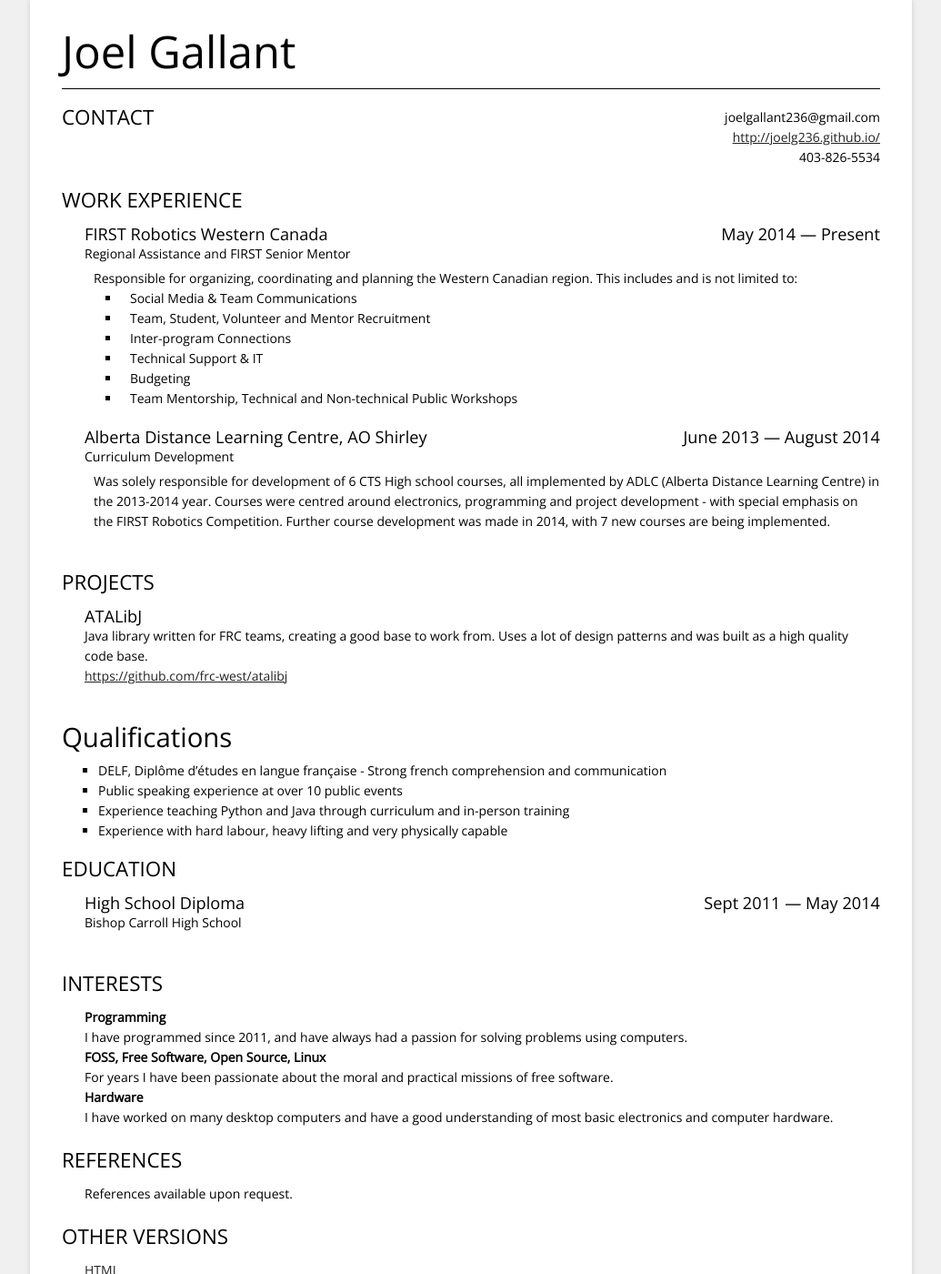
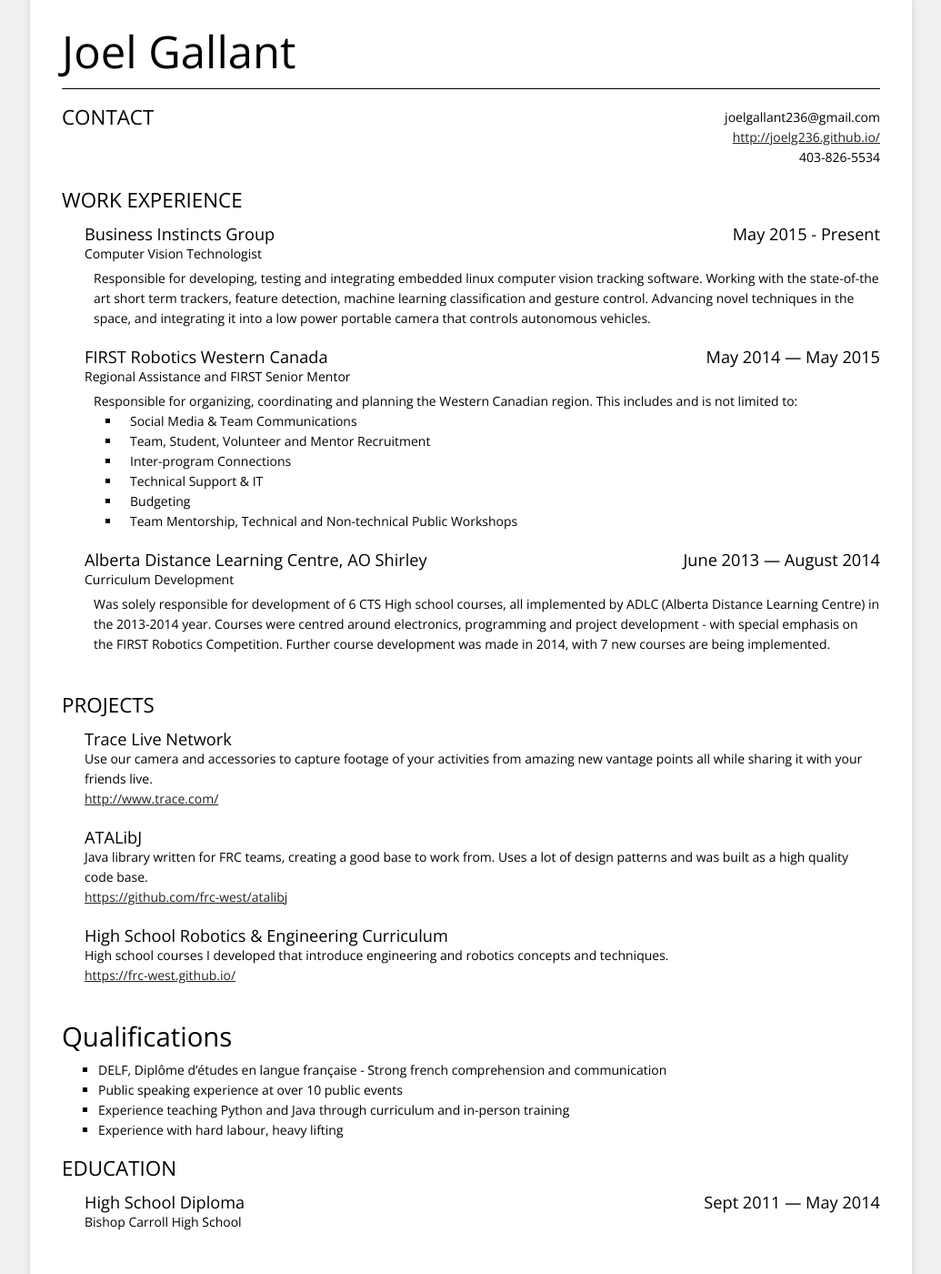
Before and after one commit to joelg236/joelg236.github.io, a Jekyll site: the page built from resume.html, in a window 1280 px wide and 1400 px high. Shown: the whole window at 91% size, without its empty margins (122-1157 px from the left). Built offline with Jekyll 4.4.1, drawn with Linux system fonts in a browser that asks for light colours; Markdown is read by kramdown in place of the engine named in the settings.

Commit message:
Update resume

```diff
--- a/resume.html
+++ b/resume.html
@@ -219,8 +219,21 @@
           <h2 class="title">Work experience</h2>
 
           <div class="set item">
+            <h3><span class="company l">Business Instincts Group</span>
+            <span class="date r">May 2015 - Present</span></h3><span class=
+            "job_title">Computer Vision Technologist</span>
+            <span class="info job_description">Responsible for developing, testing
+            and integrating embedded linux computer vision tracking software. Working
+            with the state-of-the art short term trackers, feature detection,
+            machine learning classification and gesture control. Advancing novel techniques
+            in the space, and integrating it into a low power portable camera that controls
+            autonomous vehicles.
+            </span>
+          </div>
+
+          <div class="set item">
             <h3><span class="company l">FIRST Robotics Western Canada</span>
-            <span class="date r">May 2014 — Present</span></h3><span class=
+            <span class="date r">May 2014 — May 2015</span></h3><span class=
             "job_title">Regional Assistance and FIRST Senior Mentor</span>
             <span class="info job_description">Responsible for organizing,
             coordinating and planning the Western Canadian region. This includes
@@ -231,8 +244,7 @@
 
               <li><span class="info job_description">Team, Student, Volunteer and Mentor Recruitment</span></li>
 
-              <li><span class="info job_description">Inter-program
-              Connections</span></li>
+              <li><span class="info job_description">Inter-program Connections</span></li>
 
               <li><span class="info job_description">Technical Support & IT</span></li>
 
@@ -263,12 +275,25 @@
           <h2 class="title">Projects</h2>
 
           <div class="set item">
+            <h3><span class="course l">Trace Live Network</span></h3><br>
+            <span class="info">Use our camera and accessories to capture
+            footage of your activities from amazing new vantage points all
+            while sharing it with your friends live.<br>
+            <a href="http://www.trace.com/">http://www.trace.com/</a>
+          </div>
+          <div class="set item">
             <h3><span class="course l">ATALibJ</span></h3><br>
             <span class="info">Java library written for FRC teams, creating a good
             base to work from. Uses a lot of design patterns and was built as a
             high quality code base.<br>
             <a href=
             "https://github.com/frc-west/atalibj">https://github.com/frc-west/atalibj</a></span>
+          </div>
+          <div class="set item">
+            <h3><span class="course l">High School Robotics & Engineering Curriculum</span></h3><br>
+            <span class="info">High school courses I developed that introduce
+            engineering and robotics concepts and techniques.</span>
+            <a href= "https://frc-west.github.io/">https://frc-west.github.io/</a></span>
           </div>
           <div class="clear"></div>
         </div>
@@ -290,8 +315,8 @@
             <li><span class="info">Experience teaching Python and Java through
             curriculum and in-person training</span></li>
 
-            <li><span class="info">Experience with hard labour, heavy lifting and
-            very physically capable</span></li>
+            <li><span class="info">Experience with hard labour, heavy lifting
+            </span></li>
           </ul>
           <div class="clear"></div>
         </div>
```
